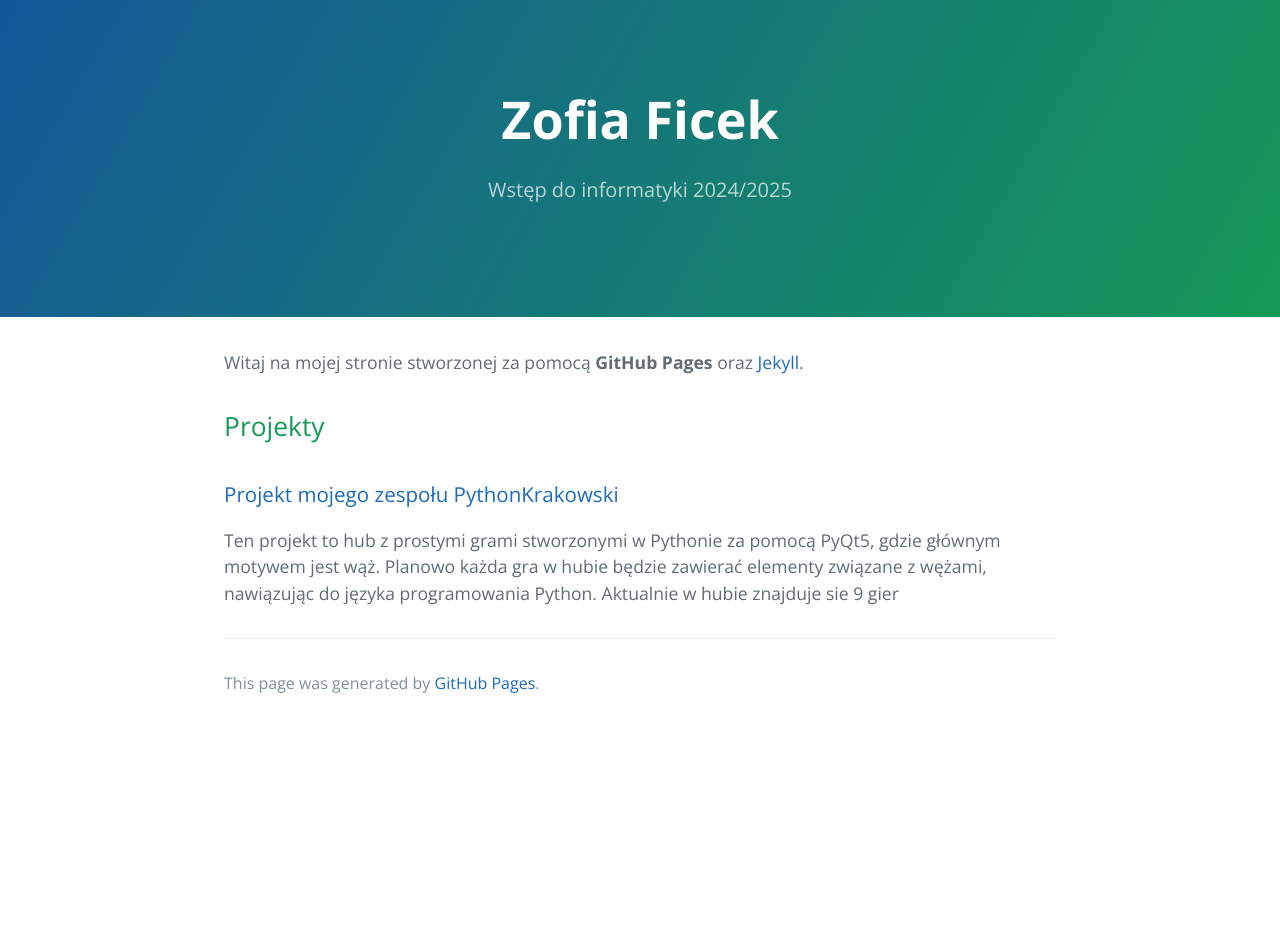
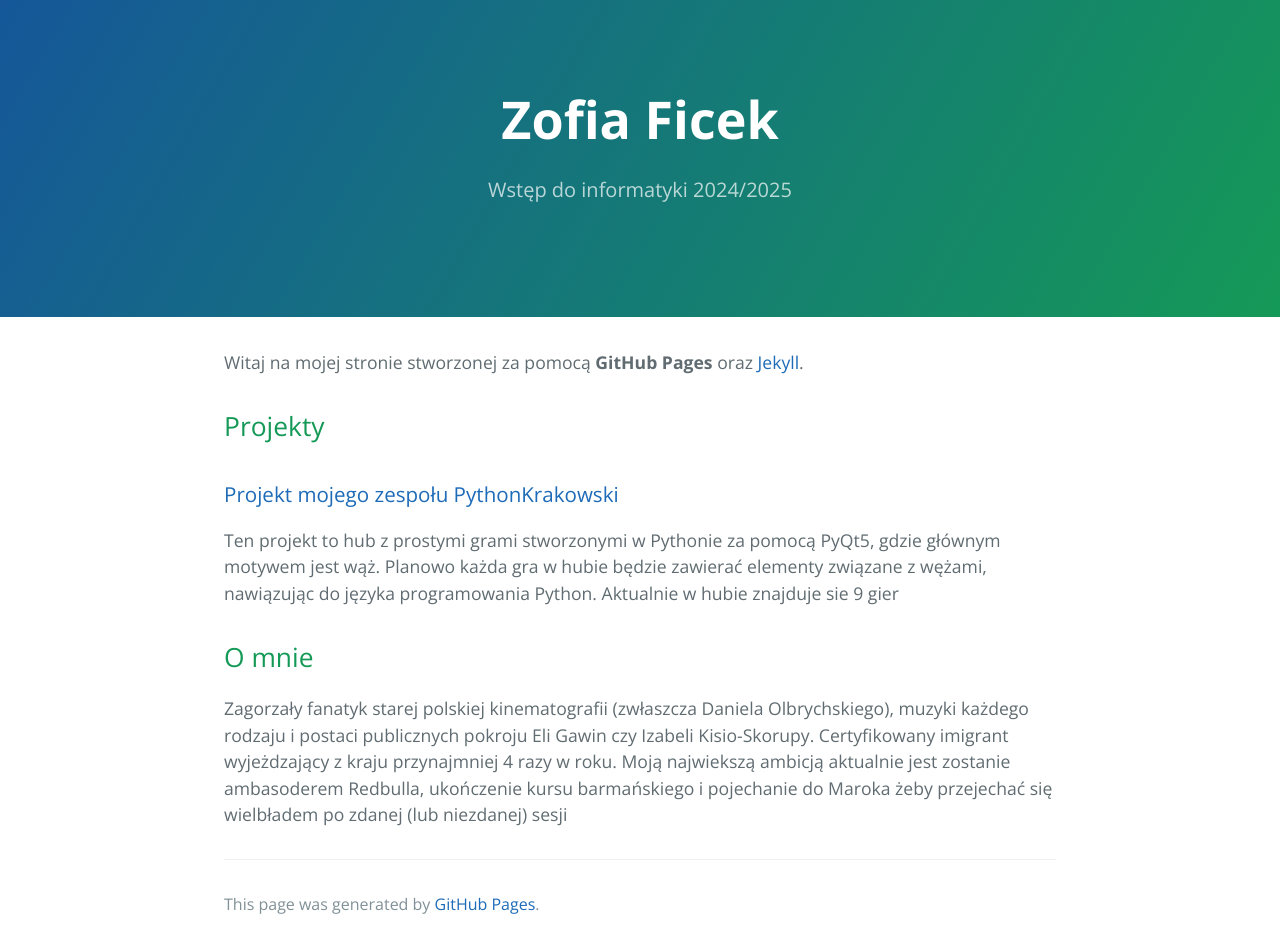
Before and after one commit to zofiaficek/zofiaficek.github.io, a Jekyll site: the page built from index.md, in a window 1280 px wide. Built offline with Jekyll 4.4.1, drawn with Linux system fonts in a browser that asks for light colours; before the commit the page ends 900 px from its top, so only the background shows below that.

Commit message:
Update index.md

```diff
--- a/index.md
+++ b/index.md
@@ -6,3 +6,6 @@
 ## Projekty ##
 ### [Projekt mojego zespołu PythonKrakowski](https://github.com/2024-2025-AGH-Wstep-do-Informatyki/PythonKrakowski) ###
 Ten projekt to hub z prostymi grami stworzonymi w Pythonie za pomocą PyQt5, gdzie głównym motywem jest wąż. Planowo każda gra w hubie będzie zawierać elementy związane z wężami, nawiązując do języka programowania Python. Aktualnie w hubie znajduje sie 9 gier
+
+## O mnie ##
+Zagorzały fanatyk starej polskiej kinematografii (zwłaszcza Daniela Olbrychskiego), muzyki każdego rodzaju i postaci publicznych pokroju Eli Gawin czy Izabeli Kisio-Skorupy. Certyfikowany imigrant wyjeżdzający z kraju przynajmniej 4 razy w roku. Moją najwiekszą ambicją aktualnie jest zostanie ambasoderem Redbulla, ukończenie kursu barmańskiego i pojechanie do Maroka żeby przejechać się wielbładem po zdanej (lub niezdanej) sesji
```
